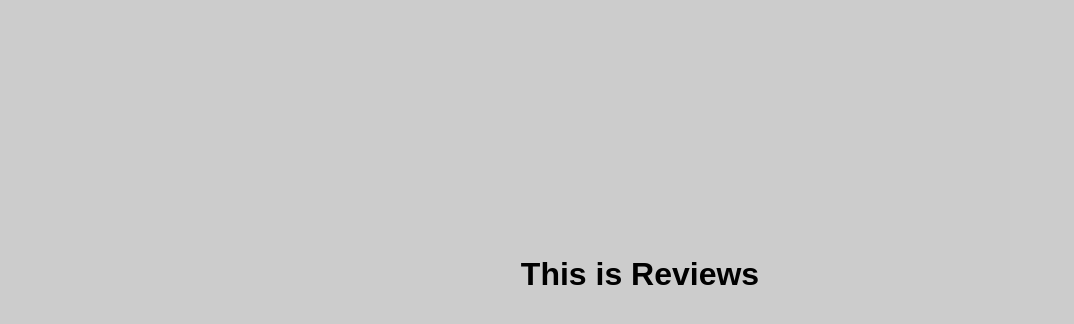
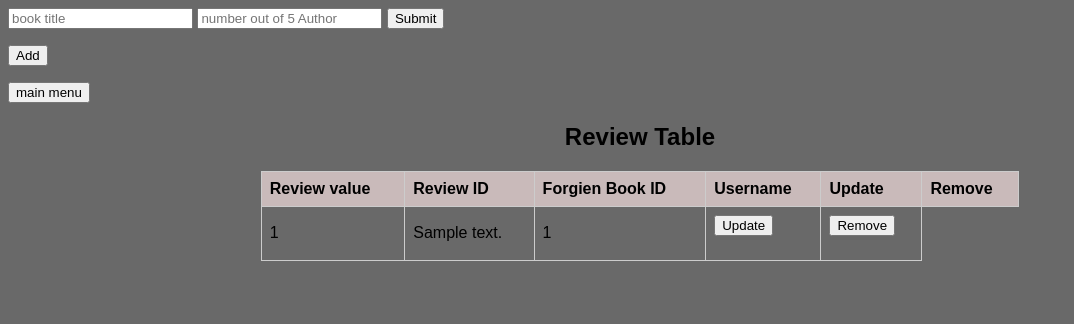
Before and after one commit to Belzo24/BookLibraryAPI, a Flask app: page /home/reviews/ in a window 1280 px wide. Shown: the top 324 px of the page, without its empty margins (0-1074 px from the left). Run offline with Flask 3, Linux system fonts and the light colour scheme; tables that the repository leaves empty hold one stand-in row (values such as "Sample post").

Commit message:
updating the Reviews HTML and POST method for Reviews

```diff
--- a/app.py
+++ b/app.py
@@ -1,14 +1,20 @@
 from flask import Flask, request, flash, jsonify, render_template
 from flask_swagger_ui import get_swaggerui_blueprint
 from flask_sqlalchemy import SQLAlchemy
+from sqlalchemy import create_engine
+
 import datetime
 
 
 from blueprints import blue_Authors, blue_Books, blue_Reviews
 
 
+
 app = Flask(__name__,template_folder="C:/Users/fakem/BookLibraryAPI/blueprints/templates")
 app.secret_key = "some secrete key"
+
+
+
 
 
 class Add_data:
@@ -77,6 +83,8 @@ class Reviews(db.Model):
     review_id = db.Column(db.String, primary_key=True ,nullable=False)
     review_value = db.Column(db.Integer, unique = True ,nullable=False)
     book_id = db.Column(db.String, db.ForeignKey('books.book_id') ,nullable=False)
+    username = db.Column(db.String, nullable=False)
+
 
 
 
--- a/blueprints/blue_Books.py
+++ b/blueprints/blue_Books.py
@@ -1,7 +1,7 @@
 from flask import Blueprint, render_template,request, flash, redirect
 
 
-books_app = Blueprint("books_app",__name__, template_folder="C:/Users/fakem/BookLibraryAPI/blueprints/templates")
+books_app = Blueprint("books_app",__name__, template_folder="/blueprints/templates")
 
 @books_app.route("/home/books/", methods = ["GET","POST"])
 def view_books():
--- a/blueprints/blue_Reviews.py
+++ b/blueprints/blue_Reviews.py
@@ -1,8 +1,35 @@
-from flask import Blueprint, render_template
+from flask import Blueprint, render_template, request, flash, redirect
 
 
-Reviews_app = Blueprint("Reviews_app",__name__, template_folder="C:/Users/fakem/BookLibraryAPI/blueprints/templates")
+Reviews_app = Blueprint("Reviews_app",__name__, template_folder="/blueprints/templates")
 
 @Reviews_app.route("/home/reviews/", methods = ["GET","POST"])
-def view_Authers():
-    return render_template("Reviews.html")
+def view_Review():
+    from app import db, Books, Author, Reviews
+    global book
+    global input_review_val
+    if request.form.get("action") == "submit":
+        book = request.form.get("book")
+        input_review_val = request.form.get("review_value")
+
+    return render_template("Reviews.html",reviews = Reviews.query.all())
+
+@Reviews_app.route("/home/reviews/add/", methods = ["GET","POST"])
+def add_Review():
+    from app import db, Books, Author, Reviews, Add_data
+    book_checker = Books.query.filter_by(book_name = book).first()
+    if book_checker:
+        new_review = Add_data("review", book_checker.book_id)
+        add_review = Reviews(review_id =new_review.id_generator(), review_value = input_review_val)
+
+
+
+
+@Reviews_app.route("/home/reviews/remove/", methods = ["GET","POST"])
+def remove_Review():
+    from app import db, Books, Author, Reviews
+
+
+@Reviews_app.route("/home/reviews/update/", methods = ["GET","POST"])
+def update_Review():
+    from app import db, Books, Author, Reviews
--- a/blueprints/templates/Reviews.html
+++ b/blueprints/templates/Reviews.html
@@ -1,17 +1,63 @@
 <head>
-  <meta charset="UTF-8">
-  <title>Home</title>
-  <style>
-    body {
-      background-color: #ccc; /* light grey */
-      color: #000;
-      font-family: Arial, sans-serif;
-      text-align: center;
-      margin-top: 20%;
-    }
-  </style>
+    <title>Reviews</title>
+    <style>
+        body {
+            background-color:rgb(105, 105, 105); /* light gray background */
+            font-family: Arial, sans-serif;
+        }
+        table { border-collapse: collapse; width: 60%; margin: auto; }
+        th, td { border: 1px solid #ccc; padding: 8px; text-align: left; }
+        th { background-color:rgb(201, 186, 186); }
+        input[type="text"][name="update"] {
+            display: none;
+        }
+    </style>
+    <form id="myForm", method = "post" >
+        <input type="text" id="book" name="book" placeholder="book title">
+        <input type="text" id="review_value" name="review_value" placeholder="number out of 5 Author">
+        <button type="submit" name = "action" value = "submit">Submit</button>
+    </form>
+    <form action="/home/reviews/add/" method="POST">
+        <button type="submit">Add</button>
+    </form>
+    <form action="/home/" method="post">
+        <button type="submit">main menu</button>
+    </form>
 </head>
-<body>
-  <h1>This is Reviews</h1>
-</body>
-</html>
+
+<h2 style="text-align:center;">Review Table</h2>
+    <table>
+        <thead>
+            <tr>
+                <th>Review value</th>
+                <th>Review ID</th>
+                <th>Forgien Book ID</th>
+                <th>Username</th>
+                <th>Update</th>
+                <th>Remove</th>
+            </tr>
+        </thead>
+        <tbody>
+            {% for item in reviews %}
+            <tr>
+                <td>{{ item.review_value }}</td>
+                <td>{{ item.review_id }}</td>
+                <td>{{ item.book_id }}</td>
+                <td>
+                    <form action="/home/reviews/update/" method="POST">
+                        <input type="hidden" name="update" value="{{ item.review_id }}">
+                        <button type="submit"name = "update_pressed", value = "True">Update</button>
+                    </form>
+                </td>
+                <td>
+                    <form action="/home/reviews/remove/" method="POST">
+                        <input type="hidden" name="data_remove" value="{{ item.review_id }}">
+                        <button type="submit" name="unalive" value="true">Remove</button>
+                    </form>
+                </td>
+
+                </td>
+            </tr>
+            {% endfor %}
+        </tbody>
+    </table>
```
Also changed, not shown: instance/Authors.db.
